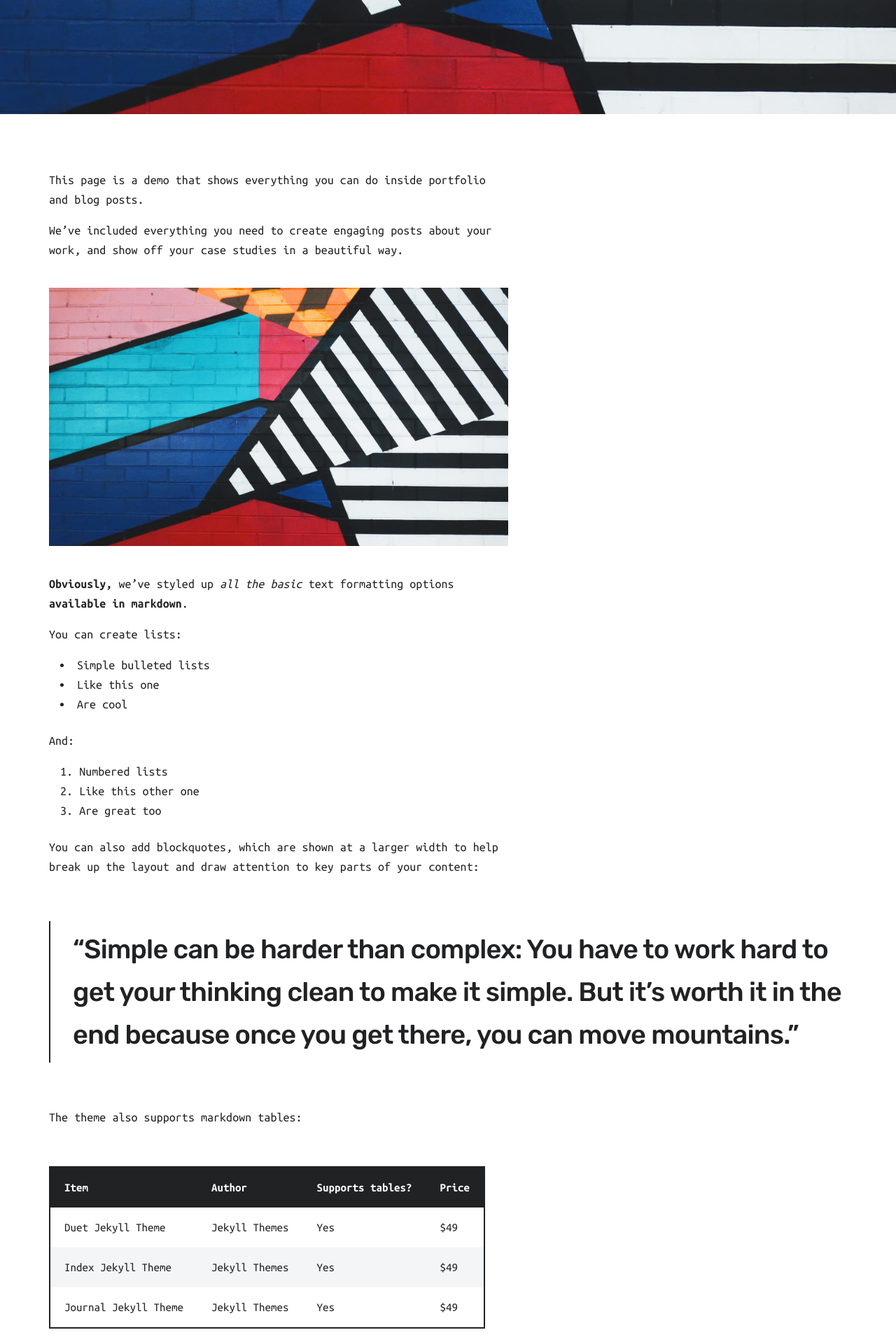
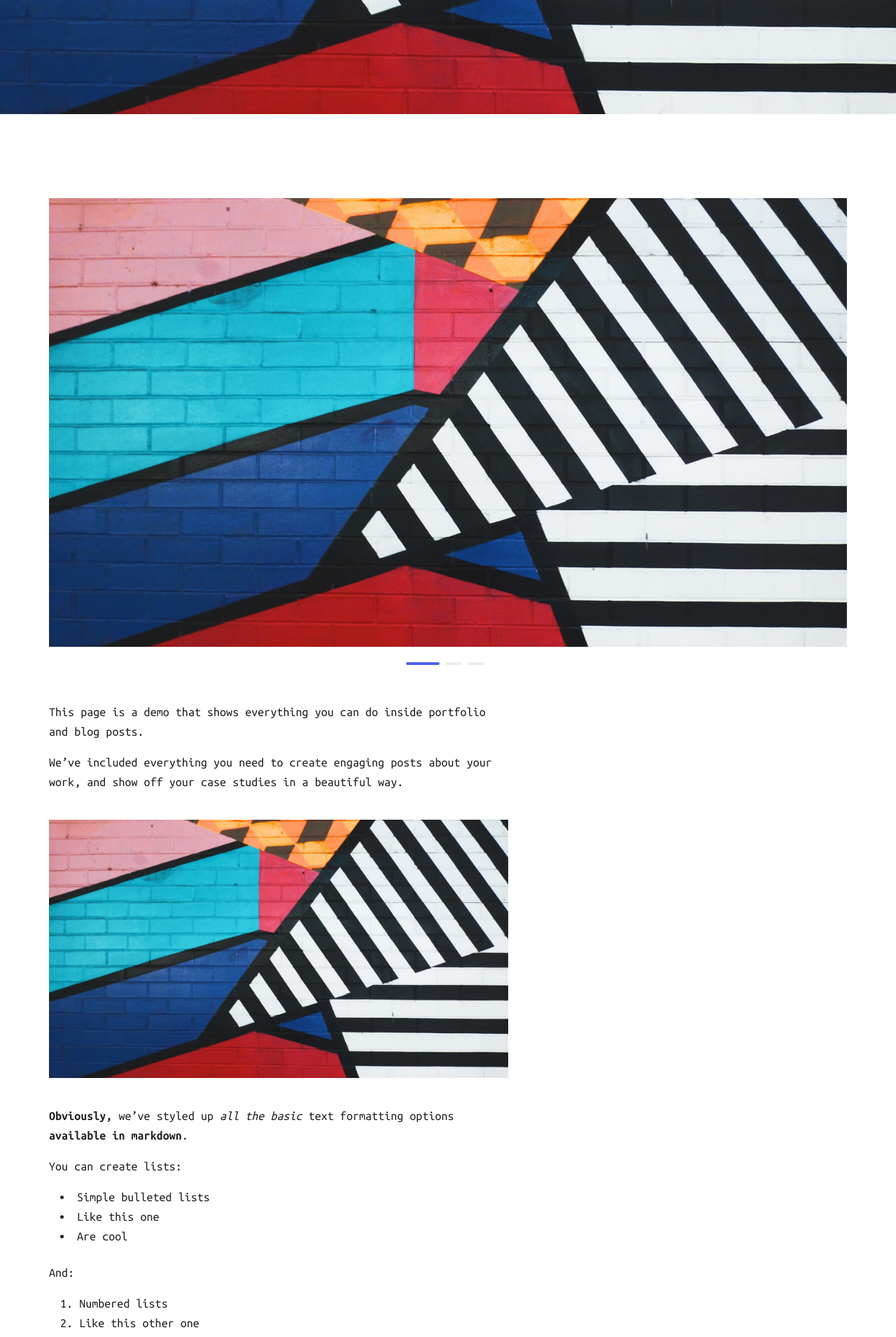
Before and after one commit to ElishaPhillips/ElishaPhillips.github.io, a Jekyll site: the page built from _posts/2019-06-30-demo-post.md, in a window 1280 px wide. Shown: the part 987-2897 px from the top of the page at 70% size. Built offline with Jekyll 4.4.1, drawn with Linux system fonts in a browser that asks for light colours; nearby versions of some CDN libraries.

Commit message:
Update 2019-06-30-demo-post.md

```diff
--- a/_posts/2019-06-30-demo-post.md
+++ b/_posts/2019-06-30-demo-post.md
@@ -4,7 +4,7 @@ date: 2019-06-30 00:00:00
 description: This is a demo post that shows what you can do inside portfolio and blog posts. We’ve included everything you need to create engaging posts and case studies to show off your work in a beautiful way.
 featured_image: '/images/demo.jpg'
 ---
-
+{% include post-components/gallery.html columns = 1 full_width = true images = "/images/demo.jpg,/images/demo.jpg,/images/demo.jpg " %}
 This page is a demo that shows everything you can do inside portfolio and blog posts.
 
 We've included everything you need to create engaging posts about your work, and show off your case studies in a beautiful way.
```
